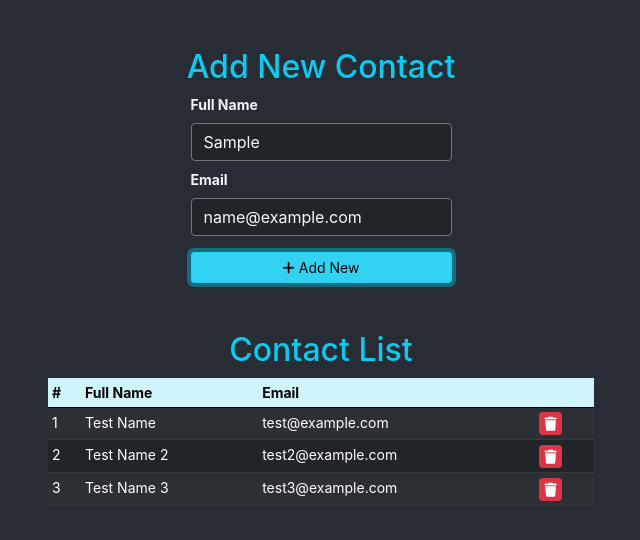
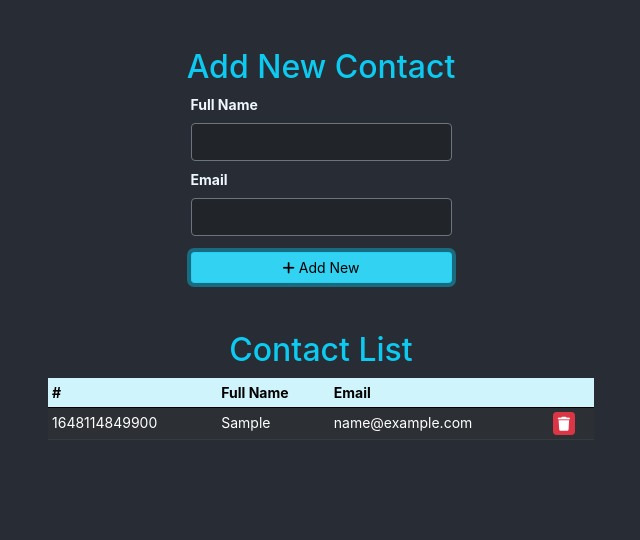
Before and after one commit to mi-prakash/react-contacts, a React (Create React App) app: page / in a window 1280 px wide. Both pictures are taken after typing "Sample", "name@example.com" into the empty fields and a click on the button "Add New". Shown: the top 540 px of the page, without its empty margins (319-959 px from the left). Built offline with nearby package versions, Linux system fonts and the light colour scheme.

Commit message:
contact list done

```diff
--- a/src/components/ContactForm.js
+++ b/src/components/ContactForm.js
@@ -1,12 +1,26 @@
 import { useState } from 'react';
+// import ContactRow from './ContactRow';
 
 function ContactForm() {
+	/**
+	 * State for table Users
+	 */
+	const [users, setUsers] = useState([]);
+
+	/**
+	 * State for Form User
+	 */
 	const [user, setUser] = useState({
 		name: '',
 		email: '',
 	});
 
+	/**
+	 * Handle input data to store into User state
+	 * @param {object} event
+	 */
 	const inputHandler = (event) => {
+		console.log('called');
 		const { name, value } = event.target;
 		if (name === 'name') {
 			user.name = value;
@@ -16,10 +30,24 @@ function ContactForm() {
 		}
 	};
 
+	/**
+	 * Handle data after form submit
+	 * @param {object} event
+	 */
 	const onSubmit = (event) => {
 		event.preventDefault();
-		console.log(user.name);
-		console.log(user.email);
+		let data = { ...user };
+		data.id = +new Date();
+		setUsers([...users, data]);
+		setUser({
+			name: '',
+			email: '',
+		});
+		event.target.reset();
+	};
+
+	const deleteUser = (user_id) => {
+		console.log(user_id);
 	};
 
 	return (
@@ -62,6 +90,41 @@ function ContactForm() {
 					</div>
 				</div>
 			</div>
+
+			<div className="container contact mt-5">
+				<header className="contact-header">
+					<h2 className="text-info">Contact List</h2>
+				</header>
+				<div className="row">
+					<div className="col-sm-10 col-md-8 col-lg-6 mx-auto">
+						<table className="table table-striped table-sm table-dark">
+							<thead className="table-info">
+								<tr>
+									<th>#</th>
+									<th>Full Name</th>
+									<th>Email</th>
+									<th></th>
+								</tr>
+							</thead>
+							<tbody>
+								{users.map((user) => (
+									// <ContactRow data={user} key={user.id} />
+									<tr key={user.id}>
+										<td>{user.id}</td>
+										<td>{user.name}</td>
+										<td>{user.email}</td>
+										<td>
+											<button className="btn btn-danger btn-sm px-1 py-0" onClick={() => deleteUser(user.id)}>
+												<i className="fa fa-trash"></i>
+											</button>
+										</td>
+									</tr>
+								))}
+							</tbody>
+						</table>
+					</div>
+				</div>
+			</div>
 		</>
 	);
 }
--- a/src/components/ContactList.js
+++ /dev/null
@@ -1,59 +0,0 @@
-function ContactList() {
-	return (
-		<>
-			<div className="container contact mt-5">
-				<header className="contact-header">
-					<h2 className="text-info">Contact List</h2>
-				</header>
-				<div className="row">
-					<div className="col-sm-10 col-md-8 col-lg-6 mx-auto">
-						<table className="table table-striped table-sm table-dark">
-							<thead className="table-info">
-								<tr>
-									<th>#</th>
-									<th>Full Name</th>
-									<th>Email</th>
-									<th></th>
-								</tr>
-							</thead>
-							<tbody>
-								<tr>
-									<td>1</td>
-									<td>Test Name</td>
-									<td>test@example.com</td>
-									<td>
-										<button className="btn btn-danger btn-sm px-1 py-0">
-											<i className="fa fa-trash"></i>
-										</button>
-									</td>
-								</tr>
-								<tr>
-									<td>2</td>
-									<td>Test Name 2</td>
-									<td>test2@example.com</td>
-									<td>
-										<button className="btn btn-danger btn-sm px-1 py-0">
-											<i className="fa fa-trash"></i>
-										</button>
-									</td>
-								</tr>
-								<tr>
-									<td>3</td>
-									<td>Test Name 3</td>
-									<td>test3@example.com</td>
-									<td>
-										<button className="btn btn-danger btn-sm px-1 py-0">
-											<i className="fa fa-trash"></i>
-										</button>
-									</td>
-								</tr>
-							</tbody>
-						</table>
-					</div>
-				</div>
-			</div>
-		</>
-	);
-}
-
-export default ContactList;
--- /dev/null
+++ b/src/components/ContactRow.js
@@ -0,0 +1,25 @@
+import { useState } from 'react';
+
+function ContactRow(props) {
+	const [user] = useState(props.data);
+
+	const deleteUser = (event) => {
+		console.log(event);
+	};
+	return (
+		<>
+			<tr>
+				<td>{user.id}</td>
+				<td>{user.name}</td>
+				<td>{user.email}</td>
+				<td>
+					<button className="btn btn-danger btn-sm px-1 py-0" onClick={deleteUser}>
+						<i className="fa fa-trash"></i>
+					</button>
+				</td>
+			</tr>
+		</>
+	);
+}
+
+export default ContactRow;
--- a/src/index.js
+++ b/src/index.js
@@ -2,13 +2,11 @@ import React from 'react';
 import ReactDOM from 'react-dom';
 import './assets/css/main.css';
 import ContactForm from './components/ContactForm';
-import ContactList from './components/ContactList';
 import reportWebVitals from './reportWebVitals';
 
 ReactDOM.render(
 	<React.StrictMode>
 		<ContactForm />
-		<ContactList />
 	</React.StrictMode>,
 	document.getElementById('root'),
 );
```
